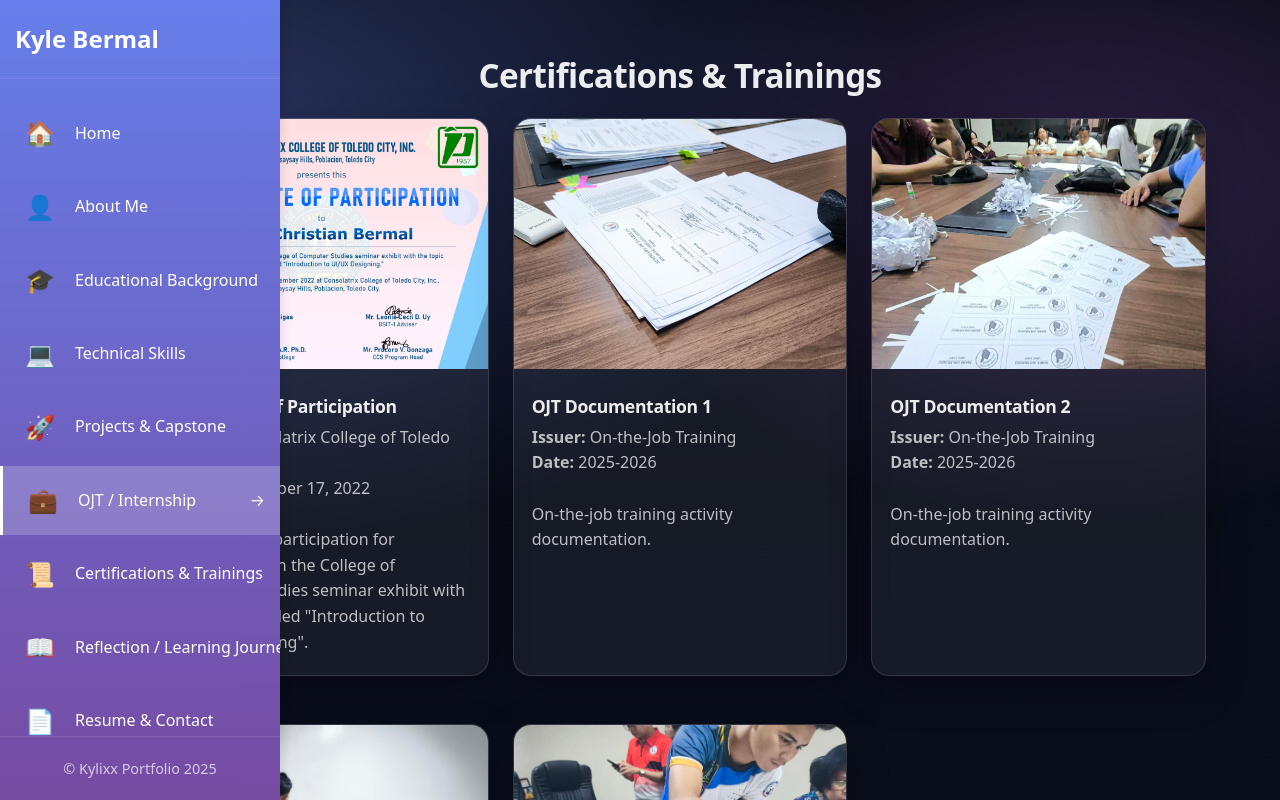
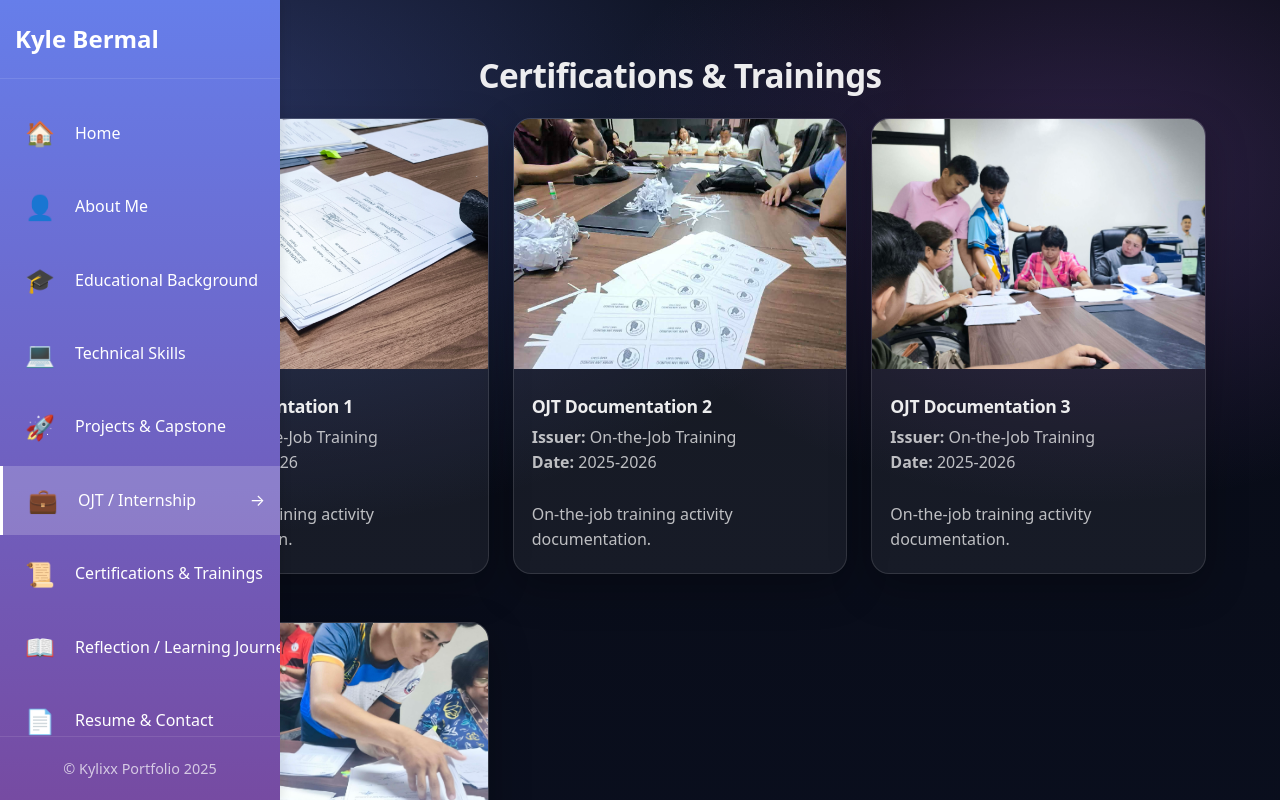
Before and after one commit to Kyliee2004/PortFolioNiKylixx, a React (Vite) app: page /ojt in a window 1280 px wide. Shown: the top 800 px of the page. Built offline with nearby package versions, Linux system fonts and the light colour scheme.

Commit message:
Update OJT.jsx

```diff
--- a/src/components/OJT.jsx
+++ b/src/components/OJT.jsx
@@ -7,17 +7,9 @@ function Certifications() {
   const closePreview = () => setPreviewImage(null);
 
   const certifications = [
+
     {
       id: 1,
-      title: 'Certificate of Participation',
-      issuer: 'Consolatrix College of Toledo City',
-      date: 'September 17, 2022',
-      description:
-        'Certificate of participation for participating in the College of Computer Studies seminar exhibit with the topic entitled "Introduction to UI/UX Designing".',
-      image: '/cert1.png'
-    },
-    {
-      id: 2,
       title: 'OJT Documentation 1',
       issuer: 'On-the-Job Training',
       date: '2025-2026',
@@ -25,7 +17,7 @@ function Certifications() {
       image: '/ojt1.jpg'
     },
     {
-      id: 3,
+      id: 2,
       title: 'OJT Documentation 2',
       issuer: 'On-the-Job Training',
       date: '2025-2026',
@@ -33,7 +25,7 @@ function Certifications() {
       image: '/ojt2.jpg'
     },
     {
-      id: 4,
+      id: 3,
       title: 'OJT Documentation 3',
       issuer: 'On-the-Job Training',
       date: '2025-2026',
@@ -41,7 +33,7 @@ function Certifications() {
       image: '/ojt3.jpg'
     },
     {
-      id: 5,
+      id: 4,
       title: 'OJT Documentation 4',
       issuer: 'On-the-Job Training',
       date: '2025-2026',
```
